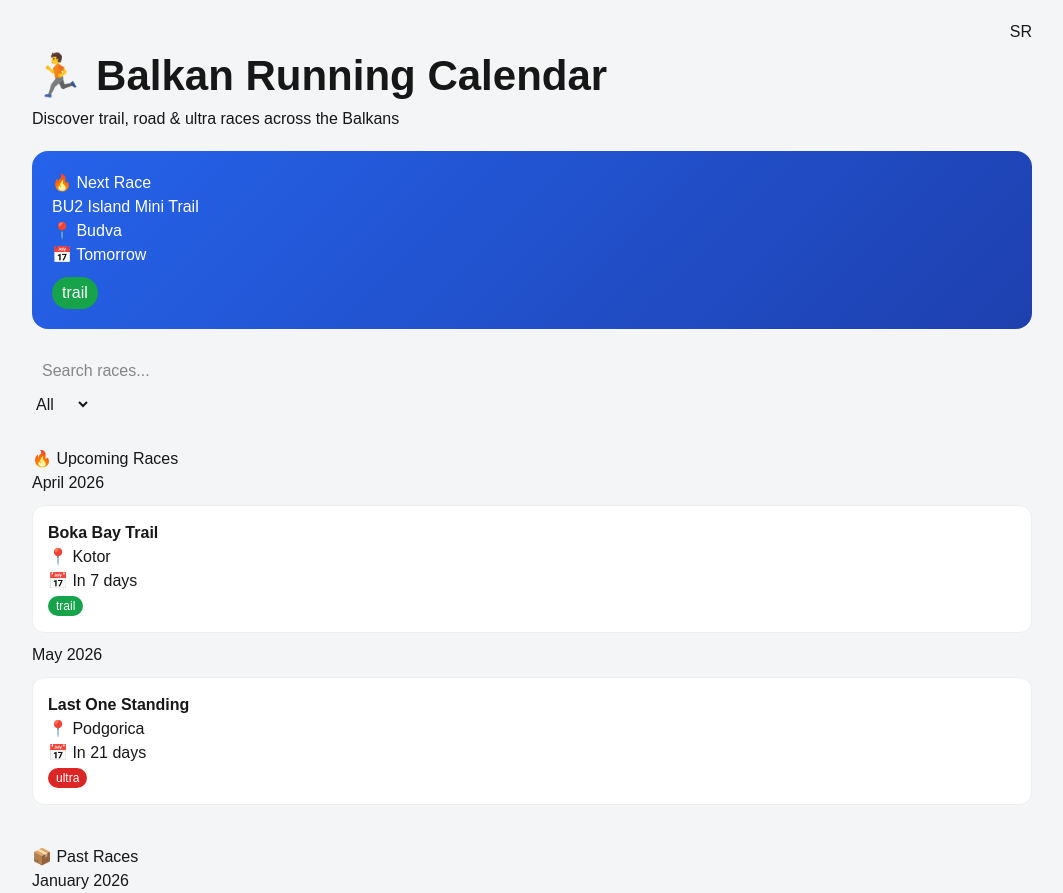
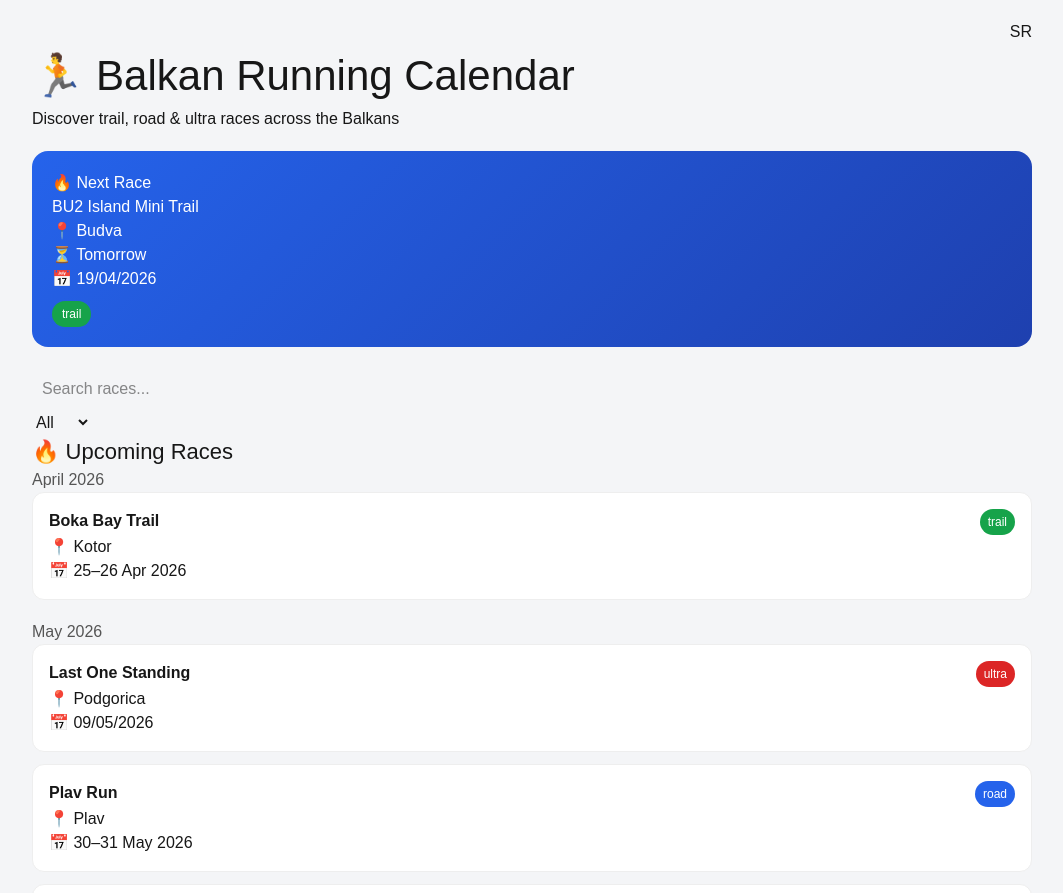
Before and after one commit to johnkremer-mne/runningkalender, a Next.js app: page / in a window 1280 px wide. Shown: the top 893 px of the page, without its empty margins (108-1171 px from the left). Built offline with nearby package versions, Linux system fonts and the light colour scheme.

Commit message:
Fix UI + restore next race + badges

```diff
--- a/app/page.tsx
+++ b/app/page.tsx
@@ -27,7 +27,8 @@ export default function Home() {
       trail: "Trail",
       ultra: "Ultra",
       next: "🔥 Next Race",
-      discover: "Discover trail, road & ultra races across the Balkans"
+      discover:
+        "Discover trail, road & ultra races across the Balkans",
     },
     rs: {
       upcoming: "🔥 Predstojeće trke",
@@ -38,8 +39,9 @@ export default function Home() {
       trail: "Trail",
       ultra: "Ultra",
       next: "🔥 Sledeća trka",
-      discover: "Otkrij trail, drumske i ultra trke na Balkanu"
-    }
+      discover:
+        "Otkrij trail, drumske i ultra trke na Balkanu",
+    },
   }
 
   const races: Race[] = [
@@ -47,27 +49,28 @@ export default function Home() {
       name: "Kapetanov Trail",
       date: "2026-01-17",
       location: "Montenegro",
-      type: "trail"
+      type: "trail",
     },
     {
       name: "Durmitor Winter Run",
       date: "2026-02-28",
       location: "Žabljak",
-      type: "trail"
+      type: "trail",
     },
     {
       name: "Ostrog Half Marathon",
       date: "2026-04-11",
       location: "Nikšić",
       type: "road",
-      link: "https://ostroskipolumaraton.com/"
+      link: "https://ostroskipolumaraton.com/",
     },
     {
       name: "BU2 Island Mini Trail",
       date: "2026-04-19",
       location: "Budva",
       type: "trail",
-      link: "https://budva3.me/bu2-island-mini-trail-2026/"
+      link:
+        "https://budva3.me/bu2-island-mini-trail-2026/",
     },
     {
       name: "Boka Bay Trail",
@@ -75,15 +78,74 @@ export default function Home() {
       displayDate: "25–26 Apr 2026",
       location: "Kotor",
       type: "trail",
-      link: "https://www.bokabaytrail.com"
+      link: "https://www.bokabaytrail.com",
     },
     {
       name: "Last One Standing",
       date: "2026-05-09",
       location: "Podgorica",
       type: "ultra",
-      link: "https://lastonestanding.run/"
-    }
+      link: "https://lastonestanding.run/",
+    },
+    {
+      name: "Plav Run",
+      date: "2026-05-30",
+      displayDate: "30–31 May 2026",
+      location: "Plav",
+      type: "road",
+      link: "https://plav.run/",
+    },
+    {
+      name: "Lovćen Trail Run",
+      date: "2026-05-30",
+      displayDate: "30–31 May 2026",
+      location: "Cetinje",
+      type: "trail",
+      link:
+        "https://cetinjetravel.wixstudio.com/website-24/blank-4-1-2-1",
+    },
+    {
+      name: "Durmitor Trail Run",
+      date: "2026-07-10",
+      displayDate: "10–12 Jul 2026",
+      location: "Žabljak",
+      type: "trail",
+      link: "https://www.durmitortrail.run/",
+    },
+    {
+      name: "Bjelasica Trail",
+      date: "2026-08-08",
+      location: "Kolašin",
+      type: "trail",
+      link: "https://bjelasicatrail.me",
+    },
+    {
+      name: "Durmitor Sky Race",
+      date: "2026-09-05",
+      location: "Žabljak",
+      type: "trail",
+      link: "https://durmitorsky.run/",
+    },
+    {
+      name: "Prokletije Trail 29K",
+      date: "2026-09-19",
+      location: "Plav",
+      type: "trail",
+      link:
+        "https://itra.run/Races/RaceDetails/Prokletije.Trail.BLUE.29K/2026/114423",
+    },
+    {
+      name: "Podgorica Millennium Run",
+      date: "2026-10-04",
+      location: "Podgorica",
+      type: "road",
+    },
+    {
+      name: "Lovćen Trail",
+      date: "2026-11-15",
+      location: "Cetinje",
+      type: "trail",
+    },
   ]
 
   const today = new Date()
@@ -96,33 +158,63 @@ export default function Home() {
   }
 
   const getCountdown = (date: string) => {
-    const diff = new Date(date).getTime() - Date.now()
-    const days = Math.floor(diff / (1000 * 60 * 60 * 24))
-    if (days < 0) return "Passed"
+    const diff =
+      new Date(date).getTime() - new Date().getTime()
+
+    if (diff <= 0) return "Happening now / passed"
+
+    const days = Math.floor(
+      diff / (1000 * 60 * 60 * 24)
+    )
+
     if (days === 0) return "Today"
     if (days === 1) return "Tomorrow"
     return `In ${days} days`
   }
 
   const filtered = races
-    .filter(r => r.name.toLowerCase().includes(search.toLowerCase()))
-    .filter(r => filter === "all" || r.type === filter)
-    .sort((a, b) => new Date(a.date).getTime() - new Date(b.date).getTime())
+    .filter((r) =>
+      r.name
+        .toLowerCase()
+        .includes(search.toLowerCase())
+    )
+    .filter(
+      (r) => filter === "all" || r.type === filter
+    )
+    .sort(
+      (a, b) =>
+        new Date(a.date).getTime() -
+        new Date(b.date).getTime()
+    )
 
-  const upcomingAll = filtered.filter(r => new Date(r.date) >= today)
-  const nextRace = upcomingAll[0]
+  const upcomingAll = filtered.filter(
+    (r) => new Date(r.date) >= today
+  )
 
-  const upcoming = upcomingAll.filter(r => r !== nextRace)
-  const past = filtered.filter(r => new Date(r.date) < today)
+  const nextRace =
+    upcomingAll.length > 0 ? upcomingAll[0] : null
+
+  const upcoming = nextRace
+    ? upcomingAll.filter(
+        (r) => r.date !== nextRace.date
+      )
+    : upcomingAll
+
+  const past = filtered.filter(
+    (r) => new Date(r.date) < today
+  )
 
   const groupByMonth = (list: Race[]) => {
     const grouped: Record<string, Race[]> = {}
 
-    list.forEach(r => {
-      const month = new Date(r.date).toLocaleString("en-GB", {
+    list.forEach((r) => {
+      const month = new Date(r.date).toLocaleString(
+        "en-GB",
+        {
           month: "long",
-        year: "numeric"
-      })
+          year: "numeric",
+        }
+      )
 
       if (!grouped[month]) grouped[month] = []
       grouped[month].push(r)
@@ -131,21 +223,117 @@ export default function Home() {
     return grouped
   }
 
+  const renderSection = (
+    title: string,
+    data: Record<string, Race[]>
+  ) => (
+    <div style={{ marginBottom: 40 }}>
+      <h2 style={{ fontSize: 22 }}>{title}</h2>
+
+      {Object.entries(data).map(
+        ([month, races]) => (
+          <div key={month} style={{ marginBottom: 20 }}>
+            <h3 style={{ color: "#555" }}>
+              {month}
+            </h3>
+
+            <div
+              style={{
+                display: "grid",
+                gap: 12,
+              }}
+            >
+              {races.map((race, i) => (
+                <a
+                  key={i}
+                  href={race.link || "#"}
+                  target="_blank"
+                  style={{
+                    textDecoration: "none",
+                    color: "inherit",
+                  }}
+                >
+                  <div
+                    style={{
+                      background: "white",
+                      padding: 16,
+                      borderRadius: 12,
+                      border: "1px solid #eee",
+                    }}
+                  >
+                    <div
+                      style={{
+                        display: "flex",
+                        justifyContent:
+                          "space-between",
+                      }}
+                    >
+                      <strong>{race.name}</strong>
+                      <span
+                        style={{
+                          fontSize: 12,
+                          padding:
+                            "4px 8px",
+                          borderRadius: 999,
+                          background:
+                            badgeColor(
+                              race.type
+                            ),
+                          color: "white",
+                        }}
+                      >
+                        {race.type}
+                      </span>
+                    </div>
+
+                    <div>📍 {race.location}</div>
+                    <div>
+                      📅{" "}
+                      {race.displayDate ||
+                        new Date(
+                          race.date
+                        ).toLocaleDateString(
+                          "en-GB"
+                        )}
+                    </div>
+                  </div>
+                </a>
+              ))}
+            </div>
+          </div>
+        )
+      )}
+    </div>
+  )
+
   const langPack = t[lang]
 
   return (
-    <div style={{ background: "#f4f5f7", minHeight: "100vh", padding: 20 }}>
-      <div style={{ maxWidth: 1000, margin: "0 auto" }}>
-
-        {/* LANGUAGE */}
+    <div
+      style={{
+        background: "#f4f5f7",
+        minHeight: "100vh",
+        padding: 20,
+      }}
+    >
+      <div
+        style={{
+          maxWidth: 1000,
+          margin: "0 auto",
+        }}
+      >
+        {/* HEADER */}
         <div style={{ textAlign: "right" }}>
-          <button onClick={() => setLang(lang === "en" ? "rs" : "en")}>
+          <button
+            onClick={() =>
+              setLang(lang === "en" ? "rs" : "en")
+            }
+          >
             {lang === "en" ? "SR" : "EN"}
           </button>
         </div>
 
-        {/* HEADER */}
-        <h1 style={{ fontSize: 42, fontWeight: 800 }}>
+        <h1 style={{ fontSize: 42 }}>
           🏃 Balkan Running Calendar
         </h1>
 
@@ -153,26 +341,45 @@ export default function Home() {
 
         {/* FEATURED */}
         {nextRace && (
-          <a href={nextRace.link || "#"} target="_blank">
-            <div style={{
-              background: "linear-gradient(135deg,#2563eb,#1e40af)",
+          <a
+            href={nextRace.link || "#"}
+            target="_blank"
+          >
+            <div
+              style={{
+                background:
+                  "linear-gradient(135deg,#2563eb,#1e40af)",
                 color: "white",
                 padding: 20,
                 borderRadius: 16,
-              marginTop: 20
-            }}>
+                marginTop: 20,
+              }}
+            >
               <div>{langPack.next}</div>
               <h2>{nextRace.name}</h2>
               <div>📍 {nextRace.location}</div>
-              <div>📅 {getCountdown(nextRace.date)}</div>
-
-              <div style={{
+              <div>
+                ⏳ {getCountdown(nextRace.date)}
+              </div>
+              <div>
+                📅{" "}
+                {nextRace.displayDate ||
+                  new Date(
+                    nextRace.date
+                  ).toLocaleDateString("en-GB")}
+              </div>
+              <div
+                style={{
                   marginTop: 10,
                   display: "inline-block",
                   padding: "4px 10px",
                   borderRadius: 999,
-                background: badgeColor(nextRace.type)
-              }}>
+                  background: badgeColor(
+                    nextRace.type
+                  ),
+                  fontSize: 12,
+                }}
+              >
                 {nextRace.type}
               </div>
             </div>
@@ -183,68 +390,46 @@ export default function Home() {
         <input
           placeholder={langPack.search}
           value={search}
-          onChange={e => setSearch(e.target.value)}
-          style={{ width: "100%", padding: 10, marginTop: 20 }}
+          onChange={(e) =>
+            setSearch(e.target.value)
+          }
+          style={{
+            width: "100%",
+            padding: 10,
+            marginTop: 20,
+          }}
         />
 
         {/* FILTER */}
         <select
           value={filter}
-          onChange={e => setFilter(e.target.value as any)}
+          onChange={(e) =>
+            setFilter(e.target.value as any)
+          }
         >
-          <option value="all">{langPack.all}</option>
-          <option value="road">{langPack.road}</option>
-          <option value="trail">{langPack.trail}</option>
-          <option value="ultra">{langPack.ultra}</option>
+          <option value="all">
+            {langPack.all}
+          </option>
+          <option value="road">
+            {langPack.road}
+          </option>
+          <option value="trail">
+            {langPack.trail}
+          </option>
+          <option value="ultra">
+            {langPack.ultra}
+          </option>
         </select>
 
-        {/* UPCOMING */}
-        <h2 style={{ marginTop: 30 }}>{langPack.upcoming}</h2>
+        {renderSection(
+          langPack.upcoming,
+          groupByMonth(upcoming)
+        )}
 
-        {Object.entries(groupByMonth(upcoming)).map(([month, races]) => (
-          <div key={month}>
-            <h3>{month}</h3>
-
-            {races.map((r, i) => (
-              <a key={i} href={r.link || "#"} target="_blank">
-                <div style={{
-                  background: "white",
-                  padding: 15,
-                  margin: "10px 0",
-                  borderRadius: 12,
-                  border: "1px solid #eee"
-                }}>
-                  <strong>{r.name}</strong>
-                  <div>📍 {r.location}</div>
-                  <div>📅 {getCountdown(r.date)}</div>
-                  <span style={{
-                    background: badgeColor(r.type),
-                    color: "white",
-                    padding: "3px 8px",
-                    borderRadius: 999,
-                    fontSize: 12
-                  }}>
-                    {r.type}
-                  </span>
-                </div>
-              </a>
-            ))}
-          </div>
-        ))}
-
-        {/* PAST */}
-        <h2 style={{ marginTop: 40 }}>{langPack.past}</h2>
-        {Object.entries(groupByMonth(past)).map(([month, races]) => (
-          <div key={month}>
-            <h3>{month}</h3>
-            {races.map((r, i) => (
-              <div key={i} style={{ padding: 10, opacity: 0.6 }}>
-                {r.name}
-              </div>
-            ))}
-          </div>
-        ))}
-
+        {renderSection(
+          langPack.past,
+          groupByMonth(past)
+        )}
       </div>
     </div>
   )
```
Lines whose indentation alone changed are shown as unchanged.
